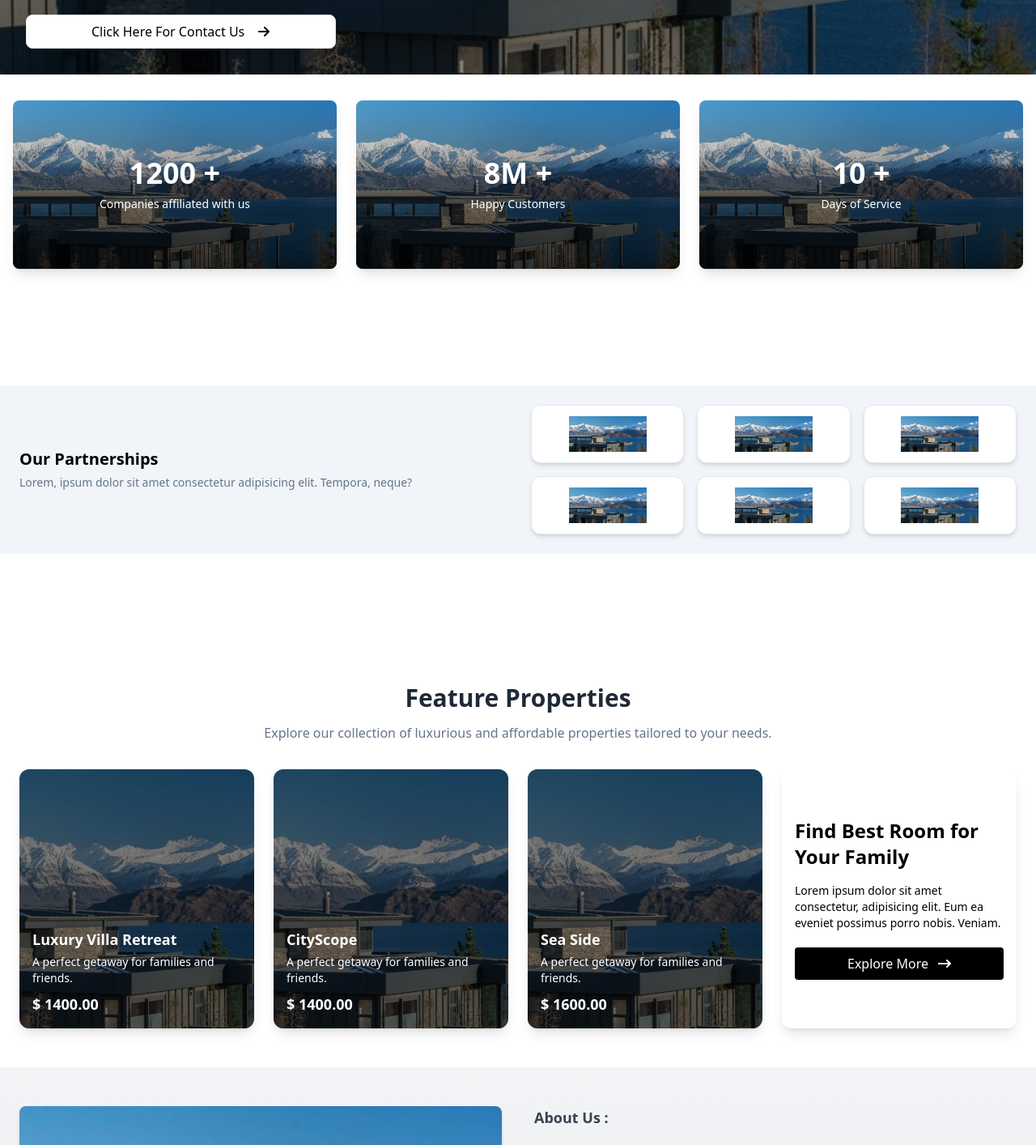
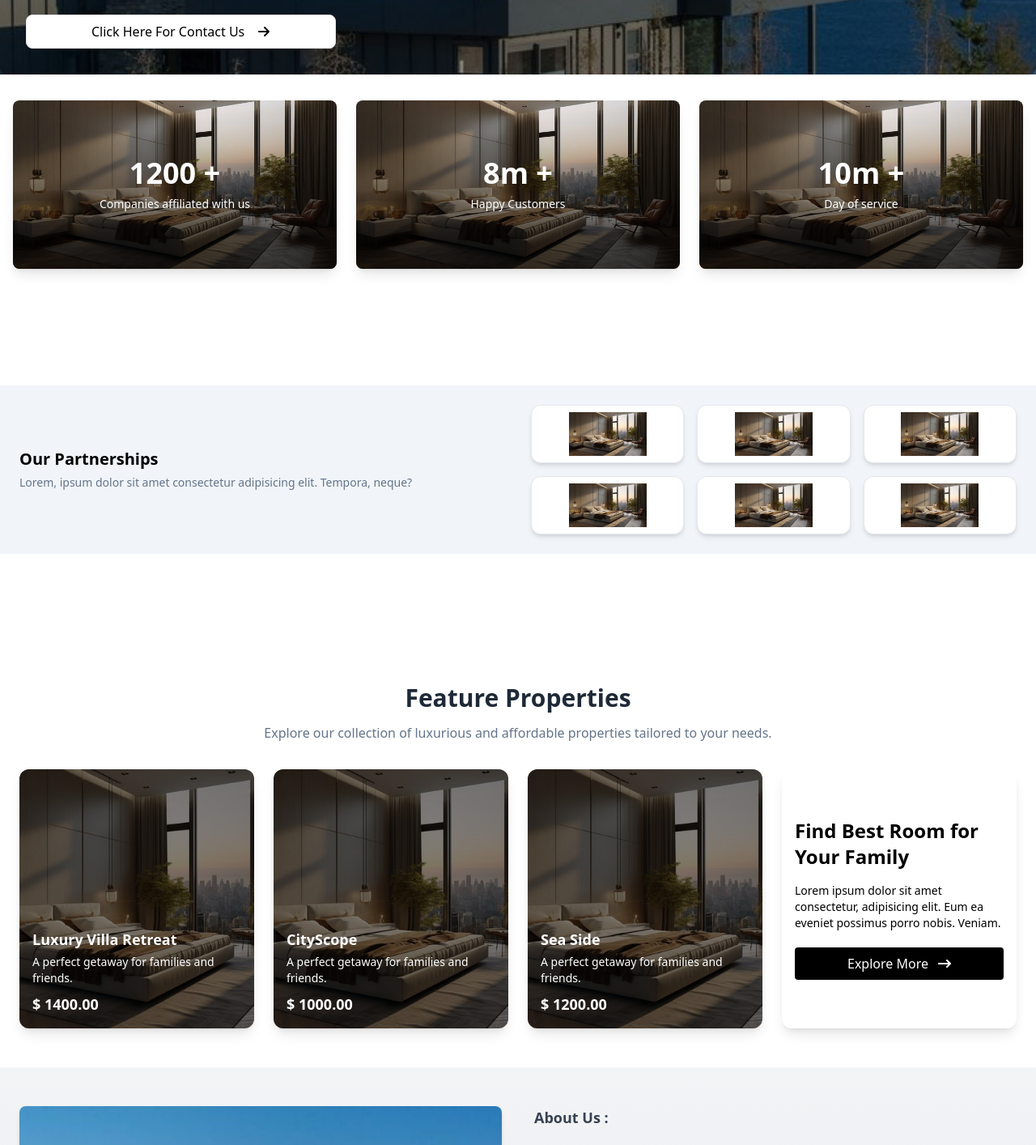
Before and after one commit to faisalbrahvii/Hotal_Management, a React (Vite) app: page /About in a window 1280 px wide. Shown: the part 440-1854 px from the top of the page at 81% size. Built offline with nearby package versions, Linux system fonts and the light colour scheme.

Commit message:
Some_impt_changes

```diff
--- /dev/null
+++ b/src/Data/aboutUs.js
@@ -0,0 +1,75 @@
+import useImage from '../assets/img/imageone.jpg';
+
+
+export const DisplayCategories = [
+    {
+        CategoriesId : 1,
+        CategoryCount : "1200 +",
+        CategoryDes : "Companies affiliated with us",
+        CategoryImage : useImage,
+    },
+    {
+        CategoriesId : 2,
+        CategoryCount : "8m +",
+        CategoryDes : "Happy Customers",
+        CategoryImage : useImage,
+    },
+    {
+        CategoriesId : 3,
+        CategoryCount : "10m +",
+        CategoryDes : "Day of service",
+        CategoryImage : useImage,
+    },
+];
+export const OurPartnerships = [
+    {
+        CategoriesId : 1,
+        CategoryImage : useImage,
+    },
+    {
+        CategoriesId : 2,
+        CategoryImage : useImage,
+    },
+    {
+        CategoriesId : 3,
+        CategoryImage : useImage,
+    },
+    {
+        CategoriesId : 4,
+        CategoryImage : useImage,
+    },
+    {
+        CategoriesId : 5,
+        CategoryImage : useImage,
+    },
+    {
+        CategoriesId : 6,
+        CategoryImage : useImage,
+    },
+
+];
+export const FeatureProperties = [
+    {
+        Id : 1,
+        Name : "Luxury Villa Retreat",
+        Price : "$ 1400.00",
+        Des : "A perfect getaway for families and friends.",
+        Image : useImage,
+    },
+    {
+        Id : 2,
+        Name : "CityScope",
+        Price : "$ 1000.00",
+        Des : "A perfect getaway for families and friends.",
+        Image : useImage,
+    },
+    {
+        Id : 3,
+        Name : "Sea Side",
+        Price : "$ 1200.00",
+        Des : "A perfect getaway for families and friends.",
+        Image : useImage,
+    },
+
+
+]
--- a/src/client/Components/Hero.jsx
+++ b/src/client/Components/Hero.jsx
@@ -14,29 +14,42 @@ const Hero = () => {
   }, []);
 
   return (
-    <div className="relative w-full h-screen flex items-center justify-center overflow-hidden">
-      {/* Background Image with Fade Effect */}
-      <div
-        className="absolute inset-0 w-full h-full bg-cover bg-center transition-opacity duration-1000"
-        style={{
-          backgroundImage: `url(${images[currentImageIndex]})`,
-        }}
-      ></div>
+    <div className="relative w-full h-screen flex items-center justify-center text-center bg-gray-900 overflow-hidden">
+      <div className="absolute inset-0 w-full h-full">
+        {images.map((image, index) => (
+          <div
+            key={index}
+            className={`absolute inset-0 w-full h-full bg-cover bg-center transition-opacity duration-1000 transform ${
+              currentImageIndex === index ? "opacity-100 scale-100" : "opacity-0 scale-105"
+            }`}
+            style={{ backgroundImage: `url(${image})` }}
+          ></div>
+        ))}
+      </div>
 
-      {/* Dark Gradient Overlay */}
-      <div className="absolute inset-0 bg-gradient-to-b from-black/70 to-black/30"></div>
+      {/* Overlay */}
+      <div className="absolute inset-0 bg-black/50"></div>
 
       {/* Hero Content */}
-      <div className="relative z-10 text-center px-6 sm:px-10 max-w-3xl">
-        <h1 className="text-white text-4xl sm:text-5xl md:text-6xl font-extrabold leading-tight">
-          Experience True <span className="text-yellow-400">Luxury & Comfort</span>
+      <div className="relative z-10 max-w-3xl px-6 sm:px-12">
+        <h1 className="text-white text-4xl sm:text-5xl md:text-6xl font-bold leading-tight drop-shadow-lg">
+          Welcome to <span className="text-green-400">Paradise</span>
         </h1>
         <p className="text-white/80 text-lg sm:text-xl mt-4">
-          Indulge in an unforgettable stay at our premium hotels, where elegance meets relaxation.
+          Escape to luxury with breathtaking views and five-star services.
         </p>
-        <button className="mt-6 px-8 py-3 bg-yellow-500 text-white font-semibold text-lg rounded-full shadow-md hover:bg-yellow-600 transition-all">
-          Book Your Stay
+        <button className="mt-6 px-8 py-3 bg-green-600 text-white font-semibold text-lg rounded-full shadow-lg hover:bg-green-700 hover:scale-105 transition-all duration-300">
+          Reserve Now
         </button>
+      </div>
+
+      <div className="absolute bottom-0 w-full">
+        <svg className="w-full h-24 sm:h-32" viewBox="0 0 1440 320" fill="none" xmlns="http://www.w3.org/2000/svg">
+          <path
+            fill="white"
+            d="M0,96L48,122.7C96,149,192,203,288,202.7C384,203,480,149,576,122.7C672,96,768,96,864,101.3C960,107,1056,117,1152,149.3C1248,181,1344,235,1392,261.3L1440,288V320H1392C1344,320,1248,320,1152,320C1056,320,960,320,864,320C768,320,672,320,576,320C480,320,384,320,288,320C192,320,96,320,48,320H0Z"
+          />
+        </svg>
       </div>
 
       {/* Navigation Dots */}
@@ -44,8 +57,8 @@ const Hero = () => {
         {images.map((_, index) => (
           <div
             key={index}
-            className={`w-4 h-4 rounded-full transition-all ${
-              currentImageIndex === index ? "bg-yellow-500 scale-110" : "bg-white/50"
+            className={`w-4 h-4 rounded-full transition-all duration-300 ${
+              currentImageIndex === index ? "bg-yellow-500 scale-125" : "bg-white/50"
             }`}
           />
         ))}
--- a/src/client/page/About.jsx
+++ b/src/client/page/About.jsx
@@ -6,7 +6,7 @@ import { FaArrowRightLong } from "react-icons/fa6";
 import { IoMdMail } from "react-icons/io";
 import { IoCall } from "react-icons/io5";
 import { FaLocationDot } from "react-icons/fa6";
-
+import { DisplayCategories ,OurPartnerships ,FeatureProperties } from '../../Data/aboutUs';
 const About = () => {
 
   const ContactUs = useRef(null);
@@ -49,10 +49,13 @@ const About = () => {
       </div>
       <section className="px-4 py-8">
   <div className="container mx-auto grid grid-cols-1 sm:grid-cols-2 lg:grid-cols-3 gap-6">
-    <div
+    {
+      DisplayCategories.map((Cat)=>{
+        return(
+    <div key={Cat.CategoriesId}
       className="relative w-full h-52 rounded-lg overflow-hidden shadow-lg"
       style={{
-        backgroundImage: `url(${HeroImage})`,
+        backgroundImage: `url(${Cat.CategoryImage})`,
         backgroundSize: "cover",
         backgroundPosition: "center",
         backgroundRepeat: "no-repeat",
@@ -60,40 +63,13 @@ const About = () => {
     >
       <div className="absolute inset-0 bg-gradient-to-t from-black/70 via-black/40 to-transparent"></div>
       <div className="relative z-10 flex flex-col justify-center items-center h-full text-white text-center">
-        <h1 className="text-3xl md:text-4xl font-bold">1200 +</h1>
-        <p className="text-sm mt-2 font-medium">Companies affiliated with us</p>
+        <h1 className="text-3xl md:text-4xl font-bold">{Cat.CategoryCount}</h1>
+        <p className="text-sm mt-2 font-medium">{Cat.CategoryDes}</p>
       </div>
     </div>
-    <div
-      className="relative w-full h-52 rounded-lg overflow-hidden shadow-lg"
-      style={{
-        backgroundImage: `url(${HeroImage})`,
-        backgroundSize: "cover",
-        backgroundPosition: "center",
-        backgroundRepeat: "no-repeat",
-      }}
-    >
-      <div className="absolute inset-0 bg-gradient-to-t from-black/70 via-black/40 to-transparent"></div>
-      <div className="relative z-10 flex flex-col justify-center items-center h-full text-white text-center">
-        <h1 className="text-3xl md:text-4xl font-bold">8M +</h1>
-        <p className="text-sm mt-2 font-medium">Happy Customers</p>
-      </div>
-    </div>
-    <div
-      className="relative w-full h-52 rounded-lg overflow-hidden shadow-lg"
-      style={{
-        backgroundImage: `url(${HeroImage})`,
-        backgroundSize: "cover",
-        backgroundPosition: "center",
-        backgroundRepeat: "no-repeat",
-      }}
-    >
-      <div className="absolute inset-0 bg-gradient-to-t from-black/70 via-black/40 to-transparent"></div>
-      <div className="relative z-10 flex flex-col justify-center items-center h-full text-white text-center">
-        <h1 className="text-3xl md:text-4xl font-bold">10 +</h1>
-        <p className="text-sm mt-2 font-medium">Days of Service</p>
-      </div>
-    </div>
+        )
+      })
+    }
   </div>
 </section>
 
@@ -109,24 +85,11 @@ const About = () => {
   </div>
 
   <div className="grid grid-cols-3 sm:grid-cols-2 md:grid-cols-2 lg:grid-cols-3 gap-4">
-    <div className="border flex items-center justify-center bg-white rounded-xl shadow-md">
-      <img src={HeroImage} className="w-24" alt="" />
+    {OurPartnerships.map((Images) => (
+    <div key={Images.CategoriesId} className="border flex items-center justify-center bg-white rounded-xl shadow-md">
+      <img src={Images.CategoryImage  } className="w-24" alt="" />
     </div>
-    <div className="border flex items-center justify-center bg-white rounded-xl shadow-md">
-      <img src={HeroImage} className="w-24" alt="" />
-    </div>
-    <div className="border flex items-center justify-center bg-white rounded-xl shadow-md">
-      <img src={HeroImage} className="w-24" alt="" />
-    </div>
-    <div className="border flex items-center justify-center bg-white rounded-xl shadow-md">
-      <img src={HeroImage} className="w-24" alt="" />
-    </div>
-    <div className="border flex items-center justify-center bg-white rounded-xl shadow-md">
-      <img src={HeroImage} className="w-24" alt="" />
-    </div>
-    <div className="border flex items-center justify-center bg-white rounded-xl shadow-md">
-      <img src={HeroImage} className="w-24" alt="" />
-    </div>
+    ))}
   </div>
 </div>
 
@@ -141,51 +104,27 @@ const About = () => {
   </div>
 
   <div className="grid grid-cols-1 sm:grid-cols-2 md:grid-cols-3 lg:grid-cols-4 gap-6">
-    <div
+    {FeatureProperties.map((index)=>{
+      return(
+        <div key={index.Id}
       className="relative h-80 rounded-xl overflow-hidden shadow-lg transform transition duration-300 hover:scale-105"
       style={{
-        backgroundImage: `url(${HeroImage})`,
+        backgroundImage: `url(${index.Image})`,
         backgroundSize: "cover",
         backgroundPosition: "center",
         backgroundRepeat: "no-repeat",
       }}
     >
       <div className="absolute inset-0 bg-black/50 flex flex-col justify-end p-4 text-white">
-        <h1 className="font-semibold text-lg">Luxury Villa Retreat</h1>
-        <p className="text-sm mt-1">A perfect getaway for families and friends.</p>
-        <p className="font-bold text-lg mt-2">$ 1400.00</p>
+        <h1 className="font-semibold text-lg">{index.Name}</h1>
+        <p className="text-sm mt-1">{index.Des}</p>
+        <p className="font-bold text-lg mt-2">{index.Price}</p>
       </div>
     </div>
-    <div
-      className="relative h-80 rounded-xl overflow-hidden shadow-lg transform transition duration-300 hover:scale-105"
-      style={{
-        backgroundImage: `url(${HeroImage})`,
-        backgroundSize: "cover",
-        backgroundPosition: "center",
-        backgroundRepeat: "no-repeat",
-      }}
-    >
-      <div className="absolute inset-0 bg-black/50 flex flex-col justify-end p-4 text-white">
-        <h1 className="font-semibold text-lg">CityScope</h1>
-        <p className="text-sm mt-1">A perfect getaway for families and friends.</p>
-        <p className="font-bold text-lg mt-2">$ 1400.00</p>
-      </div>
-    </div>
-    <div
-      className="relative h-80 rounded-xl overflow-hidden shadow-lg transform transition duration-300 hover:scale-105"
-      style={{
-        backgroundImage: `url(${HeroImage})`,
-        backgroundSize: "cover",
-        backgroundPosition: "center",
-        backgroundRepeat: "no-repeat",
-      }}
-    >
-      <div className="absolute inset-0 bg-black/50 flex flex-col justify-end p-4 text-white">
-        <h1 className="font-semibold text-lg">Sea Side</h1>
-        <p className="text-sm mt-1">A perfect getaway for families and friends.</p>
-        <p className="font-bold text-lg mt-2">$ 1600.00</p>
-      </div>
-    </div>
+      )
+    })}
+
+
     <div
       className="relative h-80 rounded-xl overflow-hidden shadow-lg transform transition duration-300 hover:scale-105"
 
```
